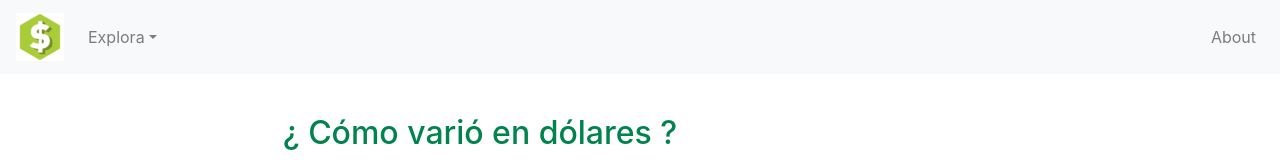
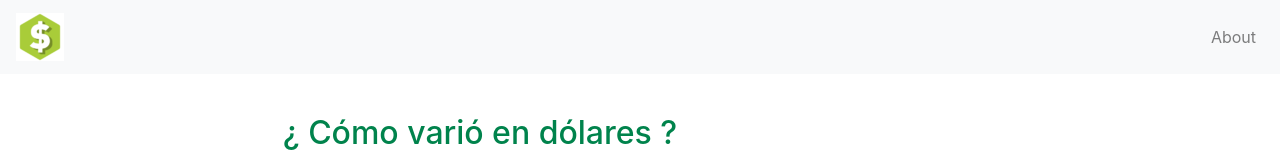
Before and after one commit to LeandroHornos/tu-sueldo-en-dolares, a React (Create React App) app: page / in a window 1280 px wide. Shown: the top 160 px of the page. Built offline with nearby package versions, Linux system fonts and the light colour scheme.

Commit message:
saco links innecesarios del nav

```diff
--- a/src/Components/NavigationBar.jsx
+++ b/src/Components/NavigationBar.jsx
@@ -13,10 +13,10 @@ const NavigationBar = () => {
       <Navbar.Toggle aria-controls="basic-navbar-nav" />
       <Navbar.Collapse id="basic-navbar-nav">
         <Nav className="mr-auto">
-          <NavDropdown title="Explora" id="basic-nav-dropdown">
+          {/* <NavDropdown title="Explora" id="basic-nav-dropdown">
             <NavDropdown.Item href="/about">Acerca de</NavDropdown.Item>
             <NavDropdown.Item href="/">Contacto</NavDropdown.Item>
-          </NavDropdown>
+          </NavDropdown> */}
         </Nav>
         <Nav>
           <Nav.Link href="/about">About</Nav.Link>
```
